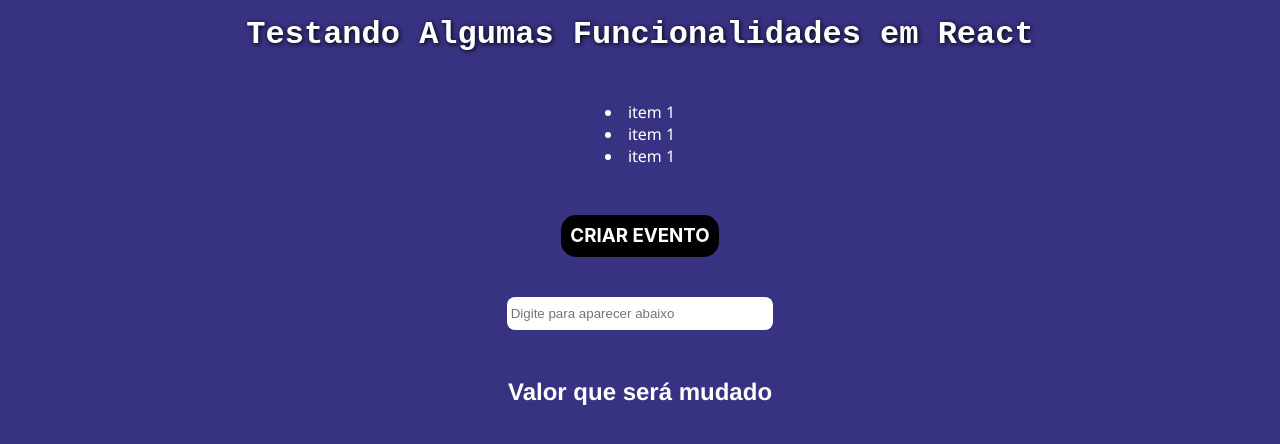
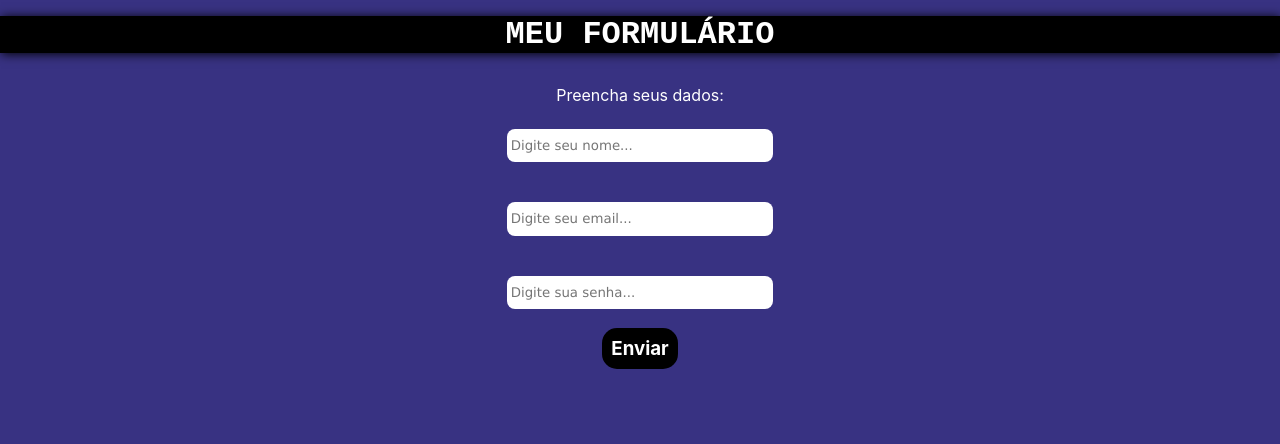
Before and after one commit to alefmiguel/OverviewReactJS, a React (Create React App) app: page / in a window 1280 px wide. Shown: the top 444 px of the page. Built offline with nearby package versions, Linux system fonts and the light colour scheme.

Commit message:
mexendo com renderização

```diff
--- a/src/App.js
+++ b/src/App.js
@@ -2,13 +2,15 @@ import "./App.css";
 import Mensagem from "./components/Mensagem/Mensagem";
 import Item from "./components/Item/Item";
 import Evento from "./components/Eventos/Evento";
+import Condicional from "./components/Condicional/Condicional";
 
 function App() {
   return (
     <div className="App">
       <Mensagem />
-      <Item valor={1} />
-      <Evento />
+      {/* <Item valor={1} />
+      <Evento /> */}
+      <Condicional />
     </div>
   );
 }
--- /dev/null
+++ b/src/components/Condicional/Condicional.js
@@ -0,0 +1,72 @@
+import styles from "./Condicional.module.css";
+import { useState } from "react";
+
+function Condicional() {
+  const [name, setName] = useState();
+  const [userName, setUserName] = useState();
+
+  const [email, setEmail] = useState();
+  const [userEmail, setUserEmail] = useState();
+
+  const [password, setPassword] = useState();
+  const [userPassword, setUserPassword] = useState();
+
+  function enviarDados() {
+    setUserEmail(email);
+    setUserPassword(password);
+    setUserName(name);
+  }
+
+  function limparDados() {
+    setUserEmail("");
+    setUserPassword("");
+    setUserName("");
+  }
+
+  return (
+    <>
+      <p className={styles.title}> Preencha seus dados: </p>
+
+      <form className={styles.formulario}>
+        <input
+          required={true}
+          type="text"
+          placeholder="Digite seu nome..."
+          onChange={(e) => setName(e.target.value)}
+        />
+
+        <input
+          required={true}
+          type="email"
+          placeholder="Digite seu email..."
+          onChange={(e) => setEmail(e.target.value)}
+        />
+
+        <input
+          required={true}
+          type="password"
+          placeholder="Digite sua senha..."
+          onChange={(e) => setPassword(e.target.value)}
+        />
+
+        <h3 type="submit" onClick={enviarDados}>
+          Enviar
+        </h3>
+
+        {userEmail && userPassword && userName && (
+          <div className={styles.containerEmail}>
+            <section className={styles.dados}>
+              <p> Usuário: {userName} </p>
+              <p> Email: {userEmail} </p>
+              <p> Senha: {userPassword} </p>
+            </section>
+
+            <h3 onClick={limparDados}> Limpar Dados </h3>
+          </div>
+        )}
+      </form>
+    </>
+  );
+}
+
+export default Condicional;
--- /dev/null
+++ b/src/components/Condicional/Condicional.module.css
@@ -0,0 +1,32 @@
+.title {
+    margin-top: 2em;
+    margin-bottom: -1em;
+}
+
+.formulario {
+    display: flex;
+    flex-direction: column;
+    justify-content: center;
+    align-items: center;
+    align-content: center;
+}
+
+.containerEmail {
+    display: flex;
+    flex-direction: column;
+    justify-content: center;
+    align-items: center;
+    align-content: center;
+    border: 1px solid black;
+    border-radius: 15px;
+    padding: 1em;
+    box-shadow: 1px 1px 4px black;
+}
+
+.dados {
+    text-align: start;
+}
+
+input {
+    font-family:Verdana, Geneva, Tahoma, sans-serif;
+}
--- /dev/null
+++ b/src/components/Eventos/BotaoTeste.js
@@ -0,0 +1,7 @@
+import styles from "./Evento.module.css";
+
+function BotaoTeste(props) {
+  return <h3 onClick={props.event}> Botao Teste </h3>;
+}
+
+export default BotaoTeste;
--- a/src/components/Eventos/Evento.js
+++ b/src/components/Eventos/Evento.js
@@ -1,5 +1,6 @@
 import { useState } from "react";
 import styles from "./Evento.module.css";
+import BotaoTeste from "./BotaoTeste";
 
 function Evento() {
   function meuEvento() {
@@ -11,8 +12,13 @@ function Evento() {
     const txt = document.querySelector("h2");
     const valor = document.querySelector("input");
     txt.textContent = valor.value;
-    setTexto(valor.value)
-    console.log(`Texto alterado: ${texto}`)
+    setTexto(valor.value);
+    console.log(`Texto alterado: ${texto}`);
+  }
+
+  function puxaDados() {
+    const dado = document.querySelector("h3").textContent;
+    alert(dado);
   }
 
   const [texto, setTexto] = useState();
@@ -26,6 +32,7 @@ function Evento() {
         onChange={alteraTxt}
       />
       <h2> Valor que será mudado </h2>
+      <BotaoTeste event={puxaDados} />
     </>
   );
 }
--- a/src/components/Eventos/Evento.module.css
+++ b/src/components/Eventos/Evento.module.css
@@ -1,7 +1,7 @@
 h3 {
     background-color: black;
     width: fit-content;
-    margin: auto;
+    margin: 1em;
     padding: .5em;
     border-radius: 15px;
 }
--- a/src/components/Mensagem/Mensagem.js
+++ b/src/components/Mensagem/Mensagem.js
@@ -3,7 +3,7 @@ import styles from "./Mensagem.module.css";
 function Mensagem() {
   return (
     <div className={styles.container}>
-      <h1 className={styles.titulo}> Testando Algumas Funcionalidades em React</h1>
+      <h1 className={styles.titulo}> MEU FORMULÁRIO </h1>
     </div>
   );
 }
--- a/src/components/Mensagem/Mensagem.module.css
+++ b/src/components/Mensagem/Mensagem.module.css
@@ -4,3 +4,8 @@
     text-shadow: 1px 1px 5px black;
     font-family: 'Courier New', Courier, monospace;
 }
+
+.titulo {
+    background-color: black;
+    box-shadow: 1px 1px 10px black;
+}
```
